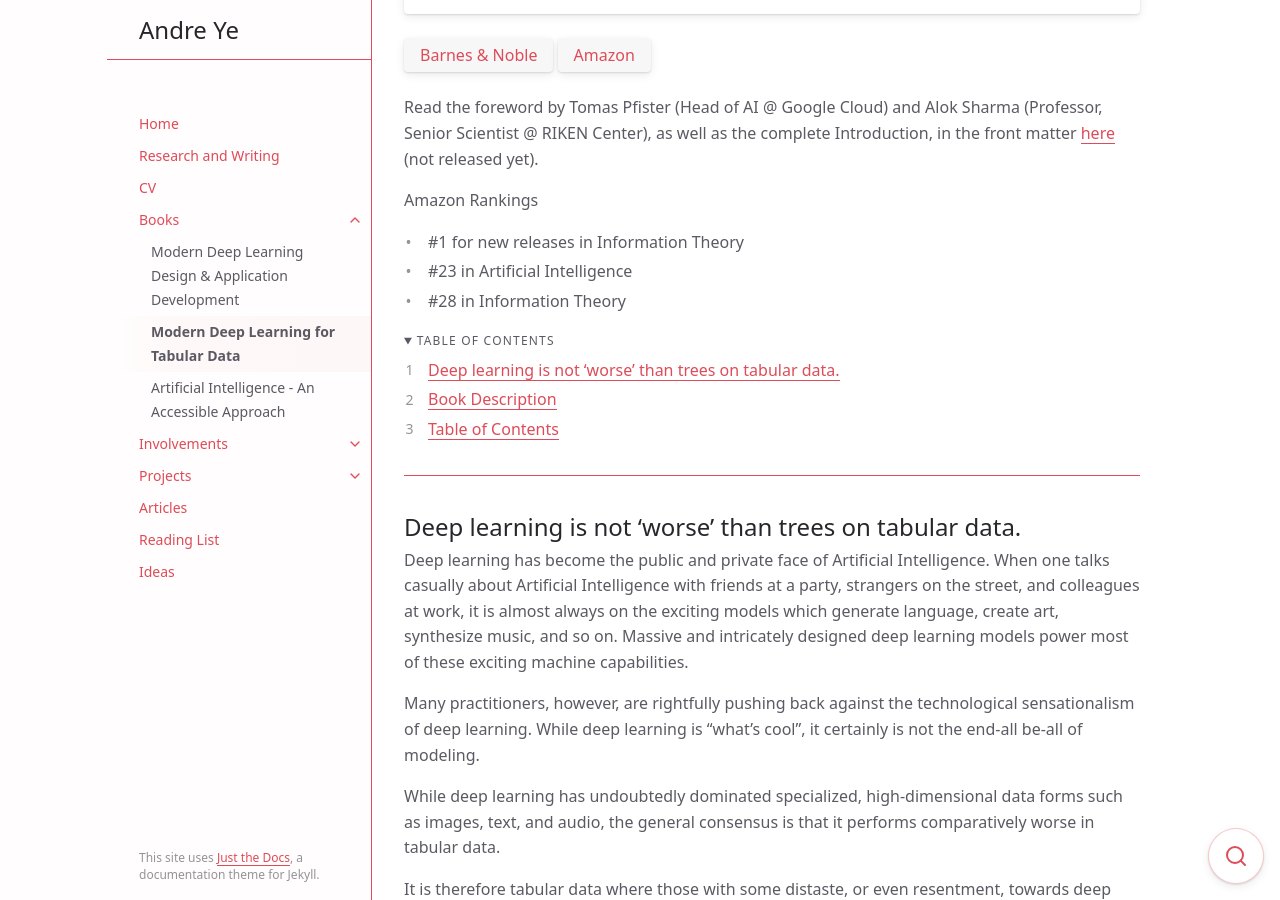
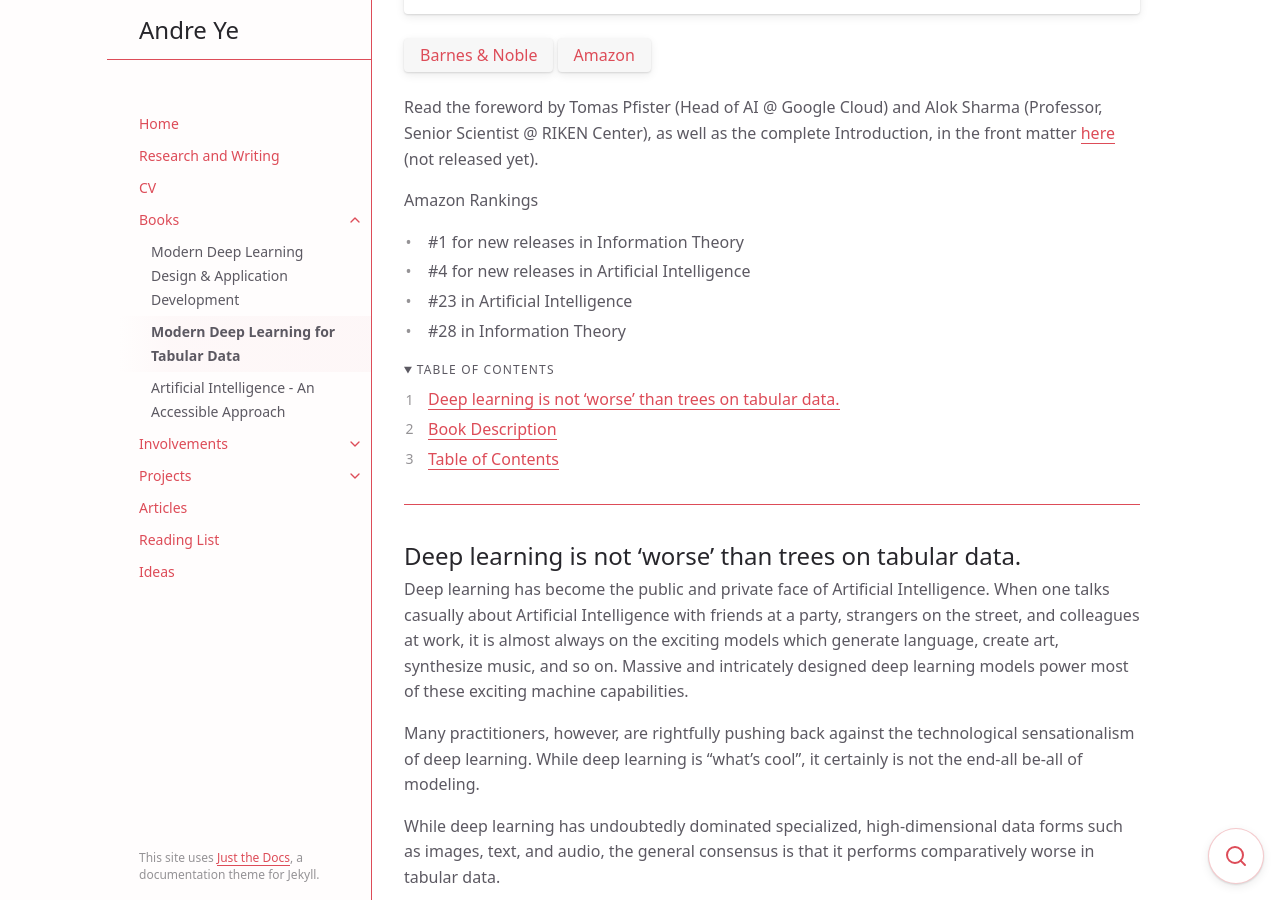
Before and after one commit to andre-ye/andre-ye.github.io-retired, a Jekyll site: the page built from docs/books/dl-for-tabular.md, in a window 1280 px wide and 900 px high, scrolled down 300 px. Built offline with Jekyll 4.4.1, drawn with Linux system fonts in a browser that asks for light colours; nearby versions of some CDN libraries.

Commit message:
Update dl-for-tabular.md

```diff
--- a/docs/books/dl-for-tabular.md
+++ b/docs/books/dl-for-tabular.md
@@ -31,6 +31,7 @@ Read the foreword by Tomas Pfister (Head of AI @ Google Cloud) and Alok Sharma (
 
 Amazon Rankings
 - #1 for new releases in Information Theory
+- #4 for new releases in Artificial Intelligence
 - #23 in Artificial Intelligence
 - #28 in Information Theory
 
```
